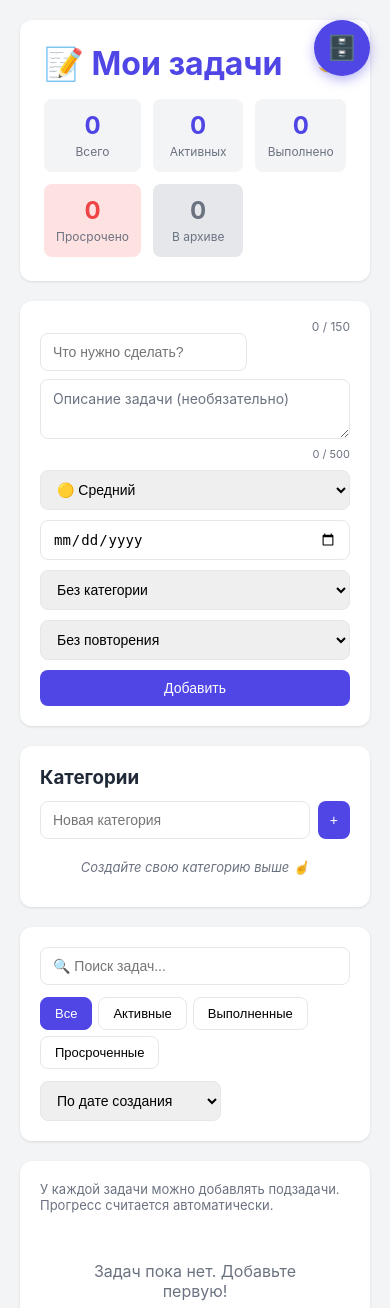
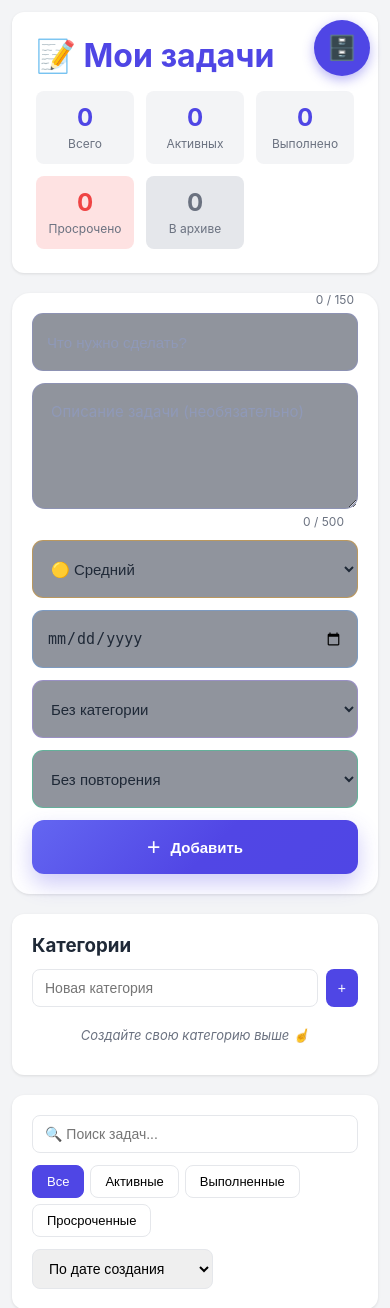
Before and after one commit to diseaseqq/Todo_list, a PHP site: page / in a window 390 px wide. Shown: the top 1308 px of the page. Run offline with PHP 8.4, Linux system fonts and the light colour scheme.

Commit message:
style: redesign task creation form

```diff
--- a/style.css
+++ b/style.css
@@ -1253,3 +1253,254 @@ body.dark-theme .recurrence-badge {
         width: 100%;
     }
 }
+
+
+/* ===== НОВЫЙ ДИЗАЙН ФОРМЫ ДОБАВЛЕНИЯ ===== */
+:root {
+    --form-border: rgba(129, 140, 248, 0.24);
+    --form-surface: rgba(15, 23, 42, 0.46);
+}
+
+body.dark-theme {
+    --bg: #0f1428;
+    --card: #141d3a;
+    --text: #f4f7ff;
+    --text-light: #a7b0cc;
+    --border: #303b5d;
+    --shadow: 0 12px 32px rgba(0, 0, 0, 0.28);
+}
+
+body.dark-theme .add-form {
+    background:
+        radial-gradient(circle at 15% 10%, rgba(79, 70, 229, 0.08), transparent 35%),
+        var(--card);
+    border: 1px solid rgba(129, 140, 248, 0.14);
+    box-shadow:
+        0 18px 45px rgba(0, 0, 0, 0.24),
+        inset 0 1px 0 rgba(255, 255, 255, 0.025);
+}
+
+.add-form {
+    display: grid;
+    grid-template-columns: minmax(240px, 1.05fr) minmax(130px, 0.58fr) minmax(140px, 0.68fr) minmax(150px, 0.72fr) minmax(190px, 0.9fr);
+    grid-template-rows: auto auto auto;
+    gap: 18px 12px;
+    align-items: start;
+    padding: 24px 28px 28px;
+    border-radius: 18px;
+    min-height: 250px;
+}
+
+.add-form-main {
+    display: contents;
+}
+
+.add-form .input-with-counter {
+    grid-column: 1;
+    grid-row: 1;
+    position: relative;
+    min-width: 0;
+}
+
+.add-form .task-input {
+    width: 100%;
+    height: 58px;
+    padding: 0 14px;
+    border: 1px solid var(--form-border);
+    border-radius: 11px;
+    background: var(--form-surface);
+    color: var(--text);
+    font-size: 15px;
+    transition: border-color .2s, box-shadow .2s, background .2s;
+}
+
+.add-form .task-input::placeholder,
+.add-form .task-textarea::placeholder {
+    color: #8f99b8;
+}
+
+.add-form .task-input:focus,
+.add-form .select-input:focus,
+.add-form .date-input:focus,
+.add-form .task-textarea:focus {
+    border-color: #818cf8;
+    box-shadow: 0 0 0 3px rgba(99, 102, 241, 0.13);
+    outline: none;
+}
+
+.add-form .select-input,
+.add-form .date-input {
+    width: 100%;
+    height: 58px;
+    padding: 0 14px;
+    border: 1px solid var(--form-border);
+    border-radius: 11px;
+    background: var(--form-surface);
+    color: var(--text);
+    font-size: 15px;
+}
+
+.add-form #priority-input {
+    grid-column: 2;
+    grid-row: 1;
+    border-color: rgba(245, 158, 11, 0.42);
+}
+
+.add-form #date-input {
+    grid-column: 3;
+    grid-row: 1;
+    border-color: rgba(96, 165, 250, 0.38);
+}
+
+.add-form #category-input {
+    grid-column: 4;
+    grid-row: 1;
+    border-color: rgba(167, 139, 250, 0.42);
+}
+
+.add-form .recurrence-controls {
+    grid-column: 5;
+    grid-row: 1;
+    min-width: 0;
+}
+
+.add-form .recurrence-controls .select-input {
+    border-color: rgba(52, 211, 153, 0.46);
+}
+
+.add-form .recurrence-interval {
+    margin-top: 7px;
+    height: 42px;
+}
+
+.add-form .task-textarea {
+    grid-column: 1 / -1;
+    grid-row: 2;
+    width: 100%;
+    min-height: 126px;
+    max-height: 190px;
+    padding: 17px 18px;
+    border: 1px solid var(--form-border);
+    border-radius: 13px;
+    background: var(--form-surface);
+    color: var(--text);
+    font-size: 15px;
+    line-height: 1.45;
+    resize: vertical;
+}
+
+.add-form .textarea-counter {
+    grid-column: 1 / -1;
+    grid-row: 3;
+    margin-top: -11px;
+    padding-right: 14px;
+    font-size: 12px;
+}
+
+.add-form .btn-primary {
+    grid-column: 1;
+    grid-row: 4;
+    width: 100%;
+    min-height: 58px;
+    border-radius: 12px;
+    background: linear-gradient(135deg, #6366f1 0%, #5146e5 55%, #4f46e5 100%);
+    box-shadow: 0 10px 22px rgba(79, 70, 229, 0.28);
+    font-size: 15px;
+    font-weight: 600;
+    transition: transform .2s, box-shadow .2s, filter .2s;
+}
+
+.add-form .btn-primary::before {
+    content: '+';
+    display: inline-block;
+    margin-right: 10px;
+    font-size: 23px;
+    line-height: 0;
+    vertical-align: -2px;
+    font-weight: 400;
+}
+
+.add-form .btn-primary:hover {
+    background: linear-gradient(135deg, #7477ff 0%, #5b52ef 55%, #5148e9 100%);
+    transform: translateY(-1px);
+    box-shadow: 0 13px 27px rgba(79, 70, 229, 0.34);
+}
+
+.add-form .btn-primary:active {
+    transform: translateY(0);
+}
+
+.add-form .char-counter-top {
+    position: absolute;
+    top: -22px;
+    right: 4px;
+    z-index: 1;
+    font-size: 12px;
+}
+
+.add-form .recurrence-controls .hidden {
+    display: none !important;
+}
+
+@media (max-width: 980px) {
+    .app {
+        max-width: 940px;
+    }
+
+    .add-form {
+        grid-template-columns: minmax(210px, 1.2fr) repeat(3, minmax(130px, 1fr));
+    }
+
+    .add-form .recurrence-controls {
+        grid-column: 1 / -1;
+        grid-row: 2;
+    }
+
+    .add-form .task-textarea {
+        grid-row: 3;
+    }
+
+    .add-form .textarea-counter {
+        grid-row: 4;
+    }
+
+    .add-form .btn-primary {
+        grid-row: 5;
+    }
+}
+
+@media (max-width: 680px) {
+    body {
+        padding: 12px;
+    }
+
+    .add-form {
+        display: flex;
+        flex-direction: column;
+        gap: 12px;
+        padding: 20px;
+    }
+
+    .add-form .input-with-counter,
+    .add-form .select-input,
+    .add-form .date-input,
+    .add-form .recurrence-controls,
+    .add-form .task-textarea,
+    .add-form .textarea-counter,
+    .add-form .btn-primary {
+        width: 100%;
+    }
+
+    .add-form .char-counter-top {
+        top: -19px;
+    }
+
+    .add-form .textarea-counter {
+        margin-top: -5px;
+        align-self: flex-end;
+    }
+
+    .add-form .btn-primary {
+        min-height: 54px;
+    }
+}
```
